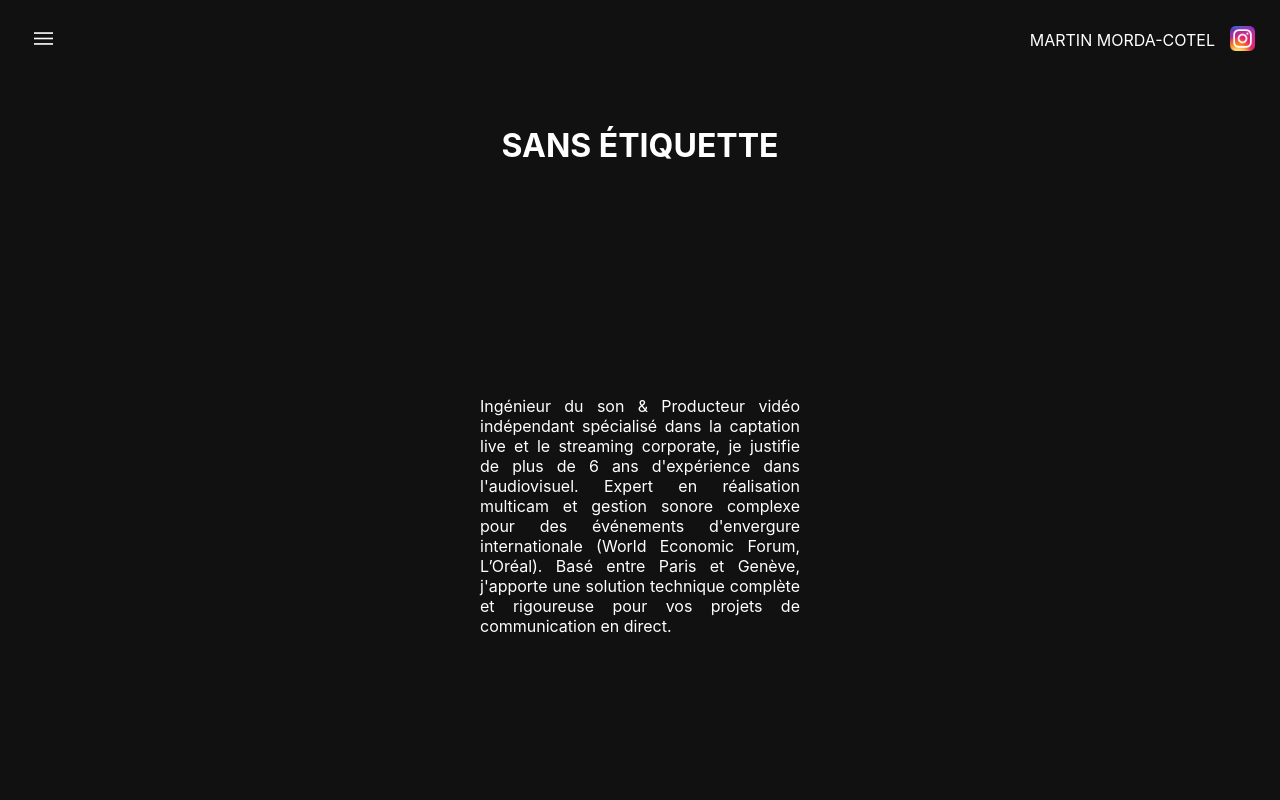
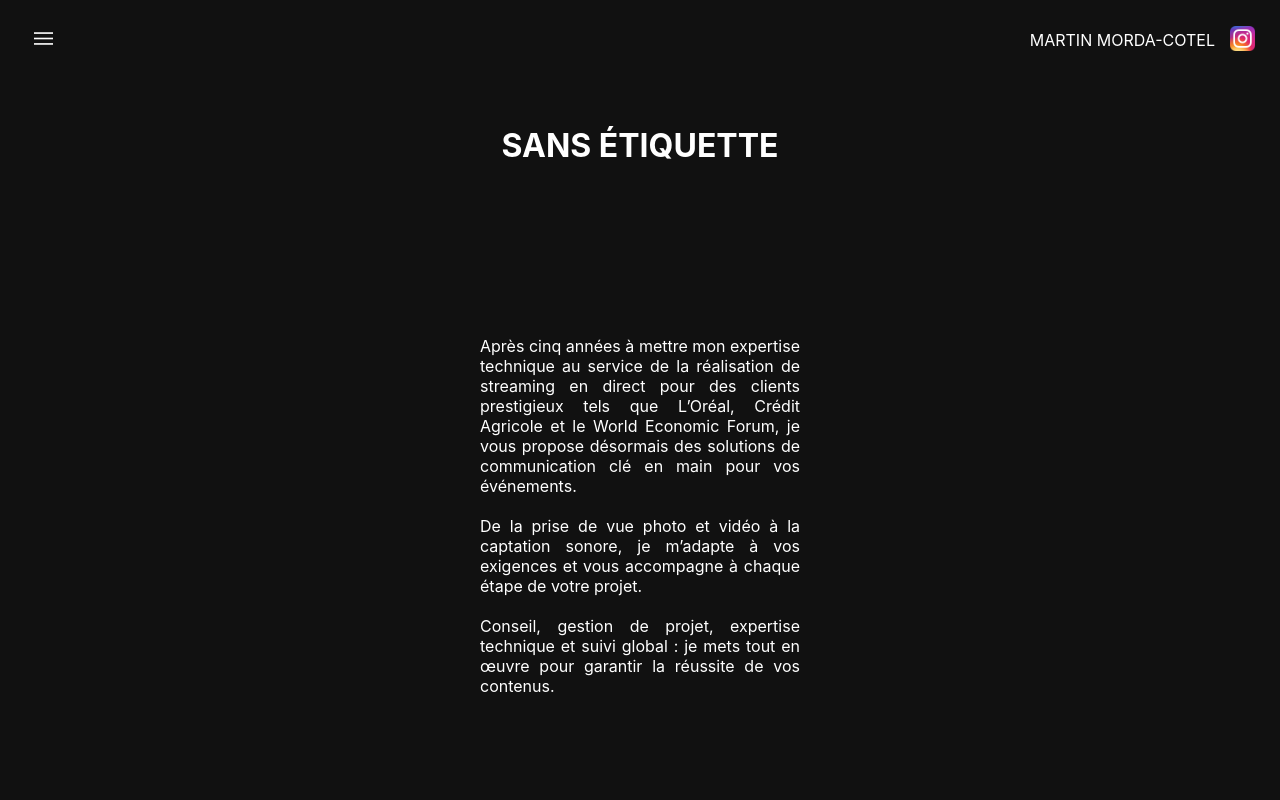
Before and after one commit to Lucthir/portfolio-sans-etiquette, a React (Create React App) app: page / in a window 1280 px wide. Shown: the top 800 px of the page. Built offline with nearby package versions, Linux system fonts and the light colour scheme; no server answers.

Commit message:
modif grid gallery + bio

```diff
--- a/src/pages/Home.jsx
+++ b/src/pages/Home.jsx
@@ -33,9 +33,10 @@ function Home() {
           <div className="hero-content-div">
             {/* <img src={bioPhotography} alt="" className="hero-img" /> */}
             <p className="hero-description">
-              Ingénieur du son & Producteur vidéo indépendant spécialisé dans la captation live et le streaming corporate, je justifie de plus de 6 ans d'expérience dans l'audiovisuel. Expert en
-              réalisation multicam et gestion sonore complexe pour des événements d'envergure internationale (World Economic Forum, L’Oréal). Basé entre Paris et Genève, j'apporte une solution
-              technique complète et rigoureuse pour vos projets de communication en direct.
+              Après cinq années à mettre mon expertise technique au service de la réalisation de streaming en direct pour des clients prestigieux tels que L’Oréal, Crédit Agricole et le World Economic
+              Forum, je vous propose désormais des solutions de communication clé en main pour vos événements. <br />
+              <br /> De la prise de vue photo et vidéo à la captation sonore, je m’adapte à vos exigences et vous accompagne à chaque étape de votre projet. <br />
+              <br /> Conseil, gestion de projet, expertise technique et suivi global : je mets tout en œuvre pour garantir la réussite de vos contenus.
             </p>
           </div>
         </div>
--- a/src/pages/PhotoProjectGallery.css
+++ b/src/pages/PhotoProjectGallery.css
@@ -10,6 +10,7 @@
   grid-auto-rows: 300px;
   gap: 8px;
   padding: 100px 30px;
+  grid-auto-flow: dense;
 }
 
 .photo-project-img-div {
```
Also changed, not shown: src/components/PhotoGrid.jsx (deleted).
